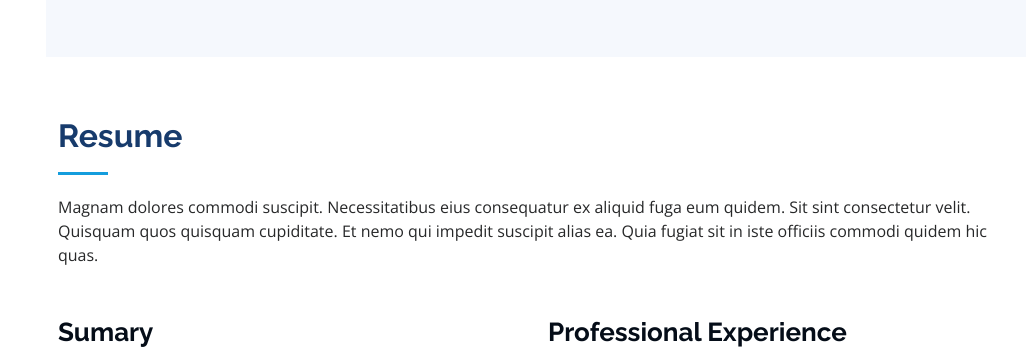
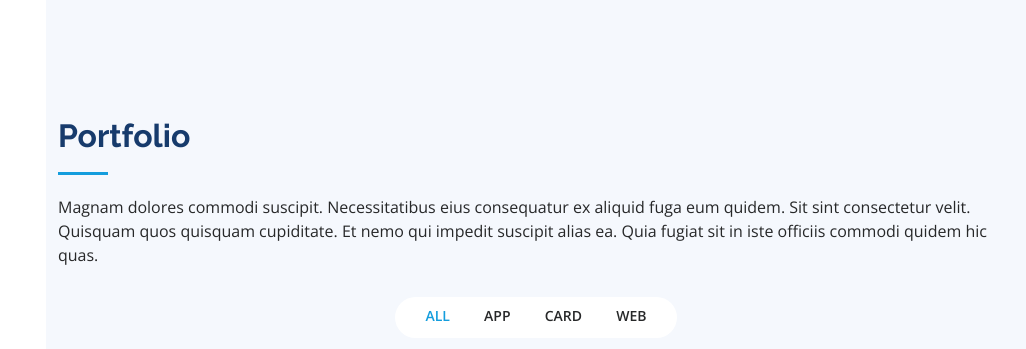
Before and after one commit to Hope-Parnell/Hope-Parnell.github.io, a plain HTML site: page index.html in a window 1280 px wide. Shown: the part 1763-2112 px from the top of the page, without its empty margins (254-1280 px from the left). Drawn offline with nearby package versions, Linux system fonts and the light colour scheme.

Commit message:
Update index.html

```diff
--- a/index.html
+++ b/index.html
@@ -62,7 +62,7 @@
         <ul>
           <li><a href="#hero" class="nav-link scrollto active"><i class="bx bx-home"></i> <span>Home</span></a></li>
           <li><a href="#about" class="nav-link scrollto"><i class="bx bx-user"></i> <span>About</span></a></li>
-          <li><a href="#resume" class="nav-link scrollto"><i class="bx bx-file-blank"></i> <span>Resume</span></a></li>
+          <li><a href="https://docs.google.com/document/d/1Gfto8b1C1MkIv7u6kFxz5Qzsr2l0R2u1jMYQjom0kxI/edit?usp=sharing" class="nav-link scrollto"><i class="bx bx-file-blank"></i> <span>Resume</span></a></li>
           <li><a href="#portfolio" class="nav-link scrollto"><i class="bx bx-book-content"></i> <span>Portfolio</span></a></li>
           <li><a href="#services" class="nav-link scrollto"><i class="bx bx-server"></i> <span>Services</span></a></li>
           <li><a href="#contact" class="nav-link scrollto"><i class="bx bx-envelope"></i> <span>Contact</span></a></li>
@@ -240,7 +240,7 @@
     </section><!-- End Skills Section -->
 
     <!-- ======= Resume Section ======= -->
-    <section id="resume" class="resume">
+    <!-- <section id="resume" class="resume">
       <div class="container">
 
         <div class="section-title">
@@ -303,7 +303,8 @@
         </div>
 
       </div>
-    </section><!-- End Resume Section -->
+    </section> -->
+	<!-- End Resume Section -->
 
     <!-- ======= Portfolio Section ======= -->
     <section id="portfolio" class="portfolio section-bg">
```
